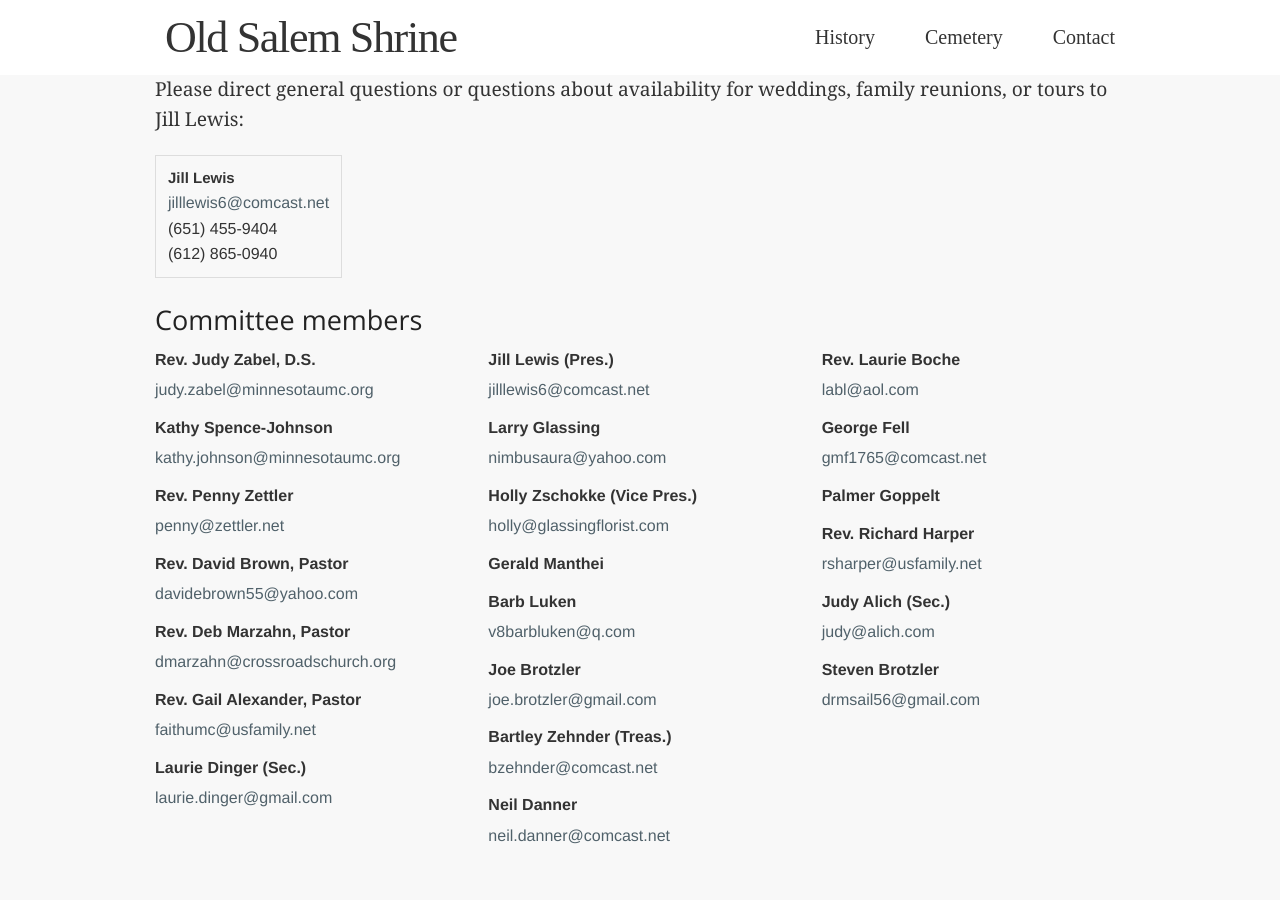
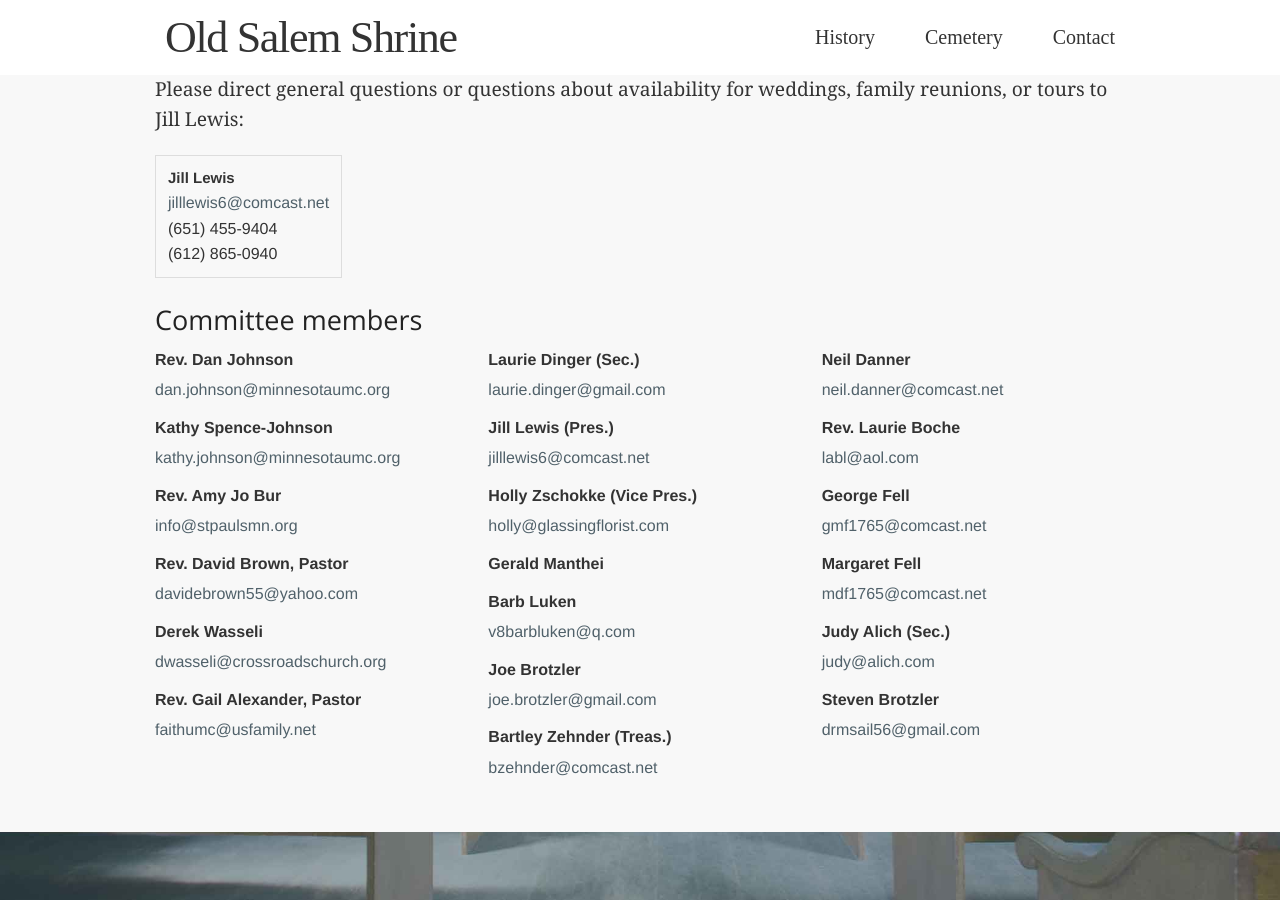
Before and after one commit to oldsalemshrine/oldsalemshrine.github.io, a Jekyll site: the page index.html, which Jekyll copies as it is, in a window 1280 px wide and 900 px high, scrolled down 2874 px. Built offline with Jekyll 4.4.1, drawn with Linux system fonts in a browser that asks for light colours; some web fonts are replaced; Markdown is read by kramdown in place of the engine named in the settings.

Commit message:
Update committee members

```diff
--- a/index.html
+++ b/index.html
@@ -145,28 +145,26 @@
     <div class="row">
       <div class="large-4 column">
         <dl>
-          <dt>Rev. Judy Zabel, D.S.</dt>
-          <dd><a href="mailto:judy.zabel@minnesotaumc.org">judy.zabel@minnesotaumc.org</a></dd>
+          <dt>Rev. Dan Johnson</dt>
+          <dd><a href="mailto:dan.johnson@minnesotaumc.org">dan.johnson@minnesotaumc.org</a></dd>
           <dt>Kathy Spence-Johnson</dt>
           <dd><a href="mailto:kathy.johnson@minnesotaumc.org">kathy.johnson@minnesotaumc.org</a></dd>
-          <dt>Rev. Penny Zettler</dt>
-          <dd><a href="mailto:penny@zettler.net">penny@zettler.net</a></dd>
+          <dt>Rev. Amy Jo Bur</dt>
+          <dd><a href="mailto:info@stpaulsmn.org">info@stpaulsmn.org</a></dd>
           <dt>Rev. David Brown, Pastor</dt>
           <dd><a href="mailto:davidebrown55@yahoo.com">davidebrown55@yahoo.com</a></dd>
-          <dt>Rev. Deb Marzahn, Pastor</dt>
-          <dd><a href="mailto:dmarzahn@crossroadschurch.org">dmarzahn@crossroadschurch.org</a></dd>
+          <dt>Derek Wasseli</dt>
+          <dd><a href="mailto:dwasseli@crossroadschurch.org">dwasseli@crossroadschurch.org</a></dd>
           <dt>Rev. Gail Alexander, Pastor</dt>
           <dd><a href="mailto:faithumc@usfamily.net">faithumc@usfamily.net</a></dd>
-          <dt>Laurie Dinger (Sec.)</dt>
-          <dd><a href="mailto:laurie.dinger@gmail.com">laurie.dinger@gmail.com</a></dd>
         </dl>
       </div>
       <div class="large-4 column">
         <dl>
+          <dt>Laurie Dinger (Sec.)</dt>
+          <dd><a href="mailto:laurie.dinger@gmail.com">laurie.dinger@gmail.com</a></dd>
           <dt>Jill Lewis (Pres.)</dt>
           <dd><a href="mailto:jilllewis6@comcast.net">jilllewis6@comcast.net</a></dd>
-          <dt>Larry Glassing</dt>
-          <dd><a href="mailto:nimbusaura@yahoo.com">nimbusaura@yahoo.com</a></dd>
           <dt>Holly Zschokke (Vice Pres.)</dt>
           <dd><a href="mailto:holly@glassingflorist.com">holly@glassingflorist.com</a></dd>
           <dt>Gerald Manthei</dt>
@@ -177,20 +175,18 @@
           <dd><a href="mailto:joe.brotzler@gmail.com">joe.brotzler@gmail.com</a></dd>
           <dt>Bartley Zehnder (Treas.)</dt>
           <dd><a href="mailto:bzehnder@comcast.net">bzehnder@comcast.net</a></dd>
-          <dt>Neil Danner</dt>
-          <dd><a href="mailto:neil.danner@comcast.net">neil.danner@comcast.net</a></dd>
         </dl>
       </div>
       <div class="large-4 column">
         <dl>
+          <dt>Neil Danner</dt>
+          <dd><a href="mailto:neil.danner@comcast.net">neil.danner@comcast.net</a></dd>
           <dt>Rev. Laurie Boche</dt>
           <dd><a href="mailto:labl@aol.com">labl@aol.com</a></dd>
           <dt>George Fell</dt>
           <dd><a href="mailto:gmf1765@comcast.net">gmf1765@comcast.net</a></dd>
-          <dt>Palmer Goppelt</dt>
-          <dd></dd>
-          <dt>Rev. Richard Harper</dt>
-          <dd><a href="mailto:rsharper@usfamily.net">rsharper@usfamily.net</a></dd>
+          <dt>Margaret Fell</dt>
+          <dd><a href="mailto:mdf1765@comcast.net">mdf1765@comcast.net</a></dd>
           <dt>Judy Alich (Sec.)</dt>
           <dd><a href="mailto:judy@alich.com">judy@alich.com</a></dd>
           <dt>Steven Brotzler</dt>
```
